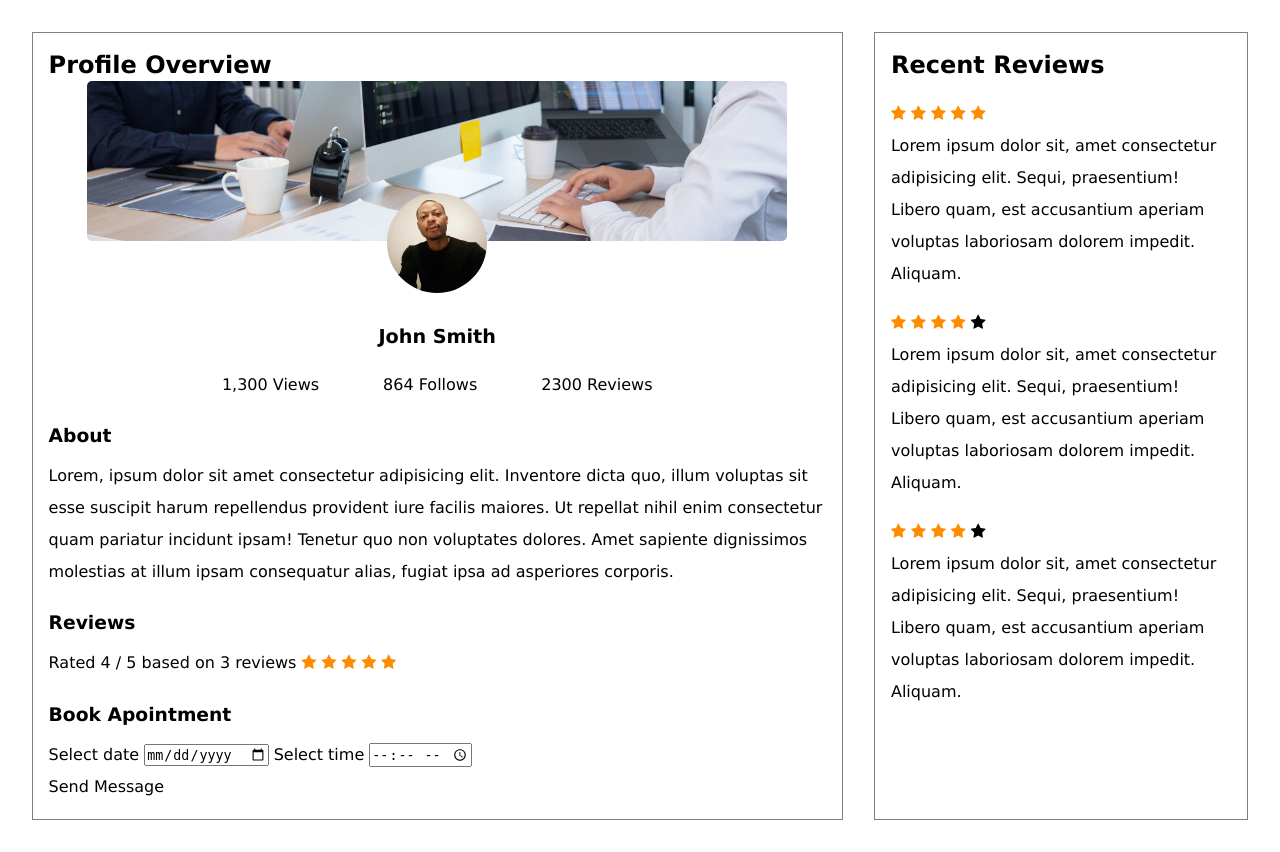
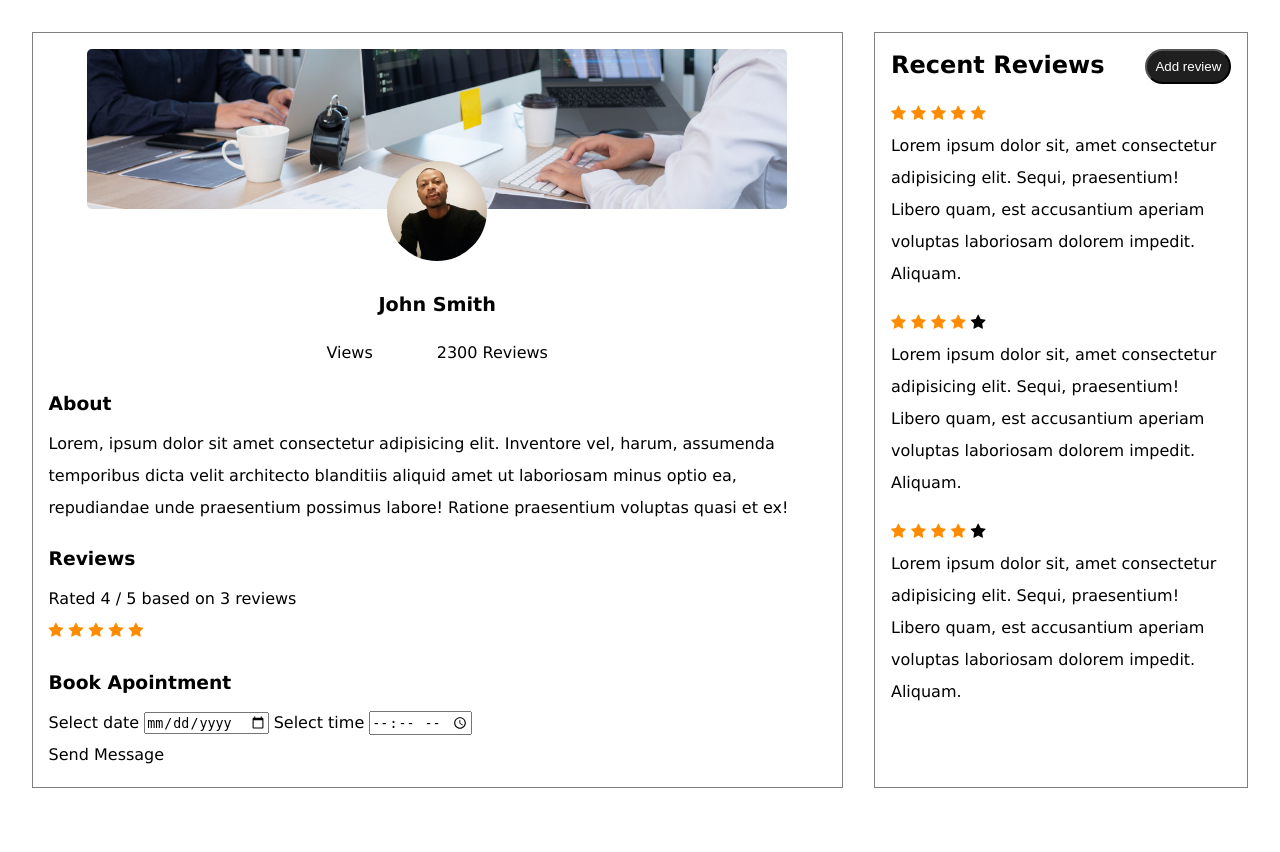
Before and after one commit to stacknatic/php-reviews-crud, a PHP site: page / in a window 1280 px wide. After the commit the page ends 788 px from the top, so only its background shows below. Run offline with PHP 8.4, Linux system fonts and the light colour scheme; data that the repository does not hold is empty.

Commit message:
added review button

```diff
--- a/phpDir/src/index.php
+++ b/phpDir/src/index.php
@@ -1,6 +1,5 @@
 <?php declare(strict_types=1);
 include './db.php';
-
     $sql="select * from consultant";
     $result=mysqli_query($conn, $sql);
     if($result) {
@@ -8,12 +7,12 @@ include './db.php';
             $views=$row['views'];
             $about=$row['about'];
             $review=$row['review'];
-            echo '<tr>
-            <th scope="row">'.$views.'</th>
-            <td>'.$about.'</td>
-            <td>'.$review.'</td>
+        //     echo '<tr>
+        //     <th scope="row">'.$views.'</th>
+        //     <td>'.$about.'</td>
+        //     <td>'.$review.'</td>
 
-          </tr>';
+        //   </tr>';
         }
     }
 
@@ -35,9 +34,10 @@ include './db.php';
     <main>
         <section class='profile-section'>
 
-            <h2>Profile Overview</h2>
+            <!-- <h2>Profile Overview</h2> -->
             <div class='profile-images'>
                 <div class='profile-cover'>
+
                 </div>
 
                 <div class='profile-pic'></div>
@@ -48,18 +48,18 @@ include './db.php';
             </div>
 
             <div class='profile-stats'>
-                <span>1,300 Views</span>
-                <span>864 Follows</span>
-                <span>2300 Reviews</span>
+<span class='profile-views'><? echo $views ?> Views</span>
+                <!-- <span>864 <span class='profile-follows'>Follows</span></span> -->
+                <span class='profile-reviews'>2300 Reviews</span>
 
             </div>
 
             <div class='profile-data'>
 
                 <h3>About</h3>
-                Lorem, ipsum dolor sit amet consectetur adipisicing elit. Inventore dicta quo, illum voluptas sit esse suscipit harum repellendus provident iure facilis maiores. Ut repellat nihil enim consectetur quam pariatur incidunt ipsam! Tenetur quo non voluptates dolores. Amet sapiente dignissimos molestias at illum ipsam consequatur alias, fugiat ipsa ad asperiores corporis.
+                <p>Lorem, ipsum dolor sit amet consectetur adipisicing elit. Inventore vel, harum, assumenda temporibus dicta velit architecto blanditiis aliquid amet ut laboriosam minus optio ea, repudiandae unde praesentium possimus labore! Ratione praesentium voluptas quasi et ex!</p>
                 <h3>Reviews</h3>
-                <!-- <span> Rated 4 / 5 based on 1 review</span>
+                <!-- <p> Rated 4 / 5 based on 1 review</p>
         <span class="fa fa-star checked"></span>
         <span class="fa fa-star checked"></span>
         <span class="fa fa-star checked"></span>
@@ -67,7 +67,7 @@ include './db.php';
         <span class="fa fa-star unchecked"></span>
         <br> -->
 
-                <span> Rated 4 / 5 based on 3 reviews</span>
+                <p> Rated 4 / 5 based on 3 reviews</p>
                 <span class="fa fa-star checked"></span>
                 <span class="fa fa-star checked"></span>
                 <span class="fa fa-star checked"></span>
@@ -90,6 +90,7 @@ include './db.php';
         <section class='sidebar'>
             <div>
                 <h2>Recent Reviews</h2>
+                <button class='add-review'>Add review</button>
                 <span class="fa fa-star checked"></span>
                 <span class="fa fa-star checked"></span>
                 <span class="fa fa-star checked"></span>
--- a/phpDir/src/main.css
+++ b/phpDir/src/main.css
@@ -42,17 +42,33 @@ main{
     border: 1px solid gray;
     line-height: 2rem;
     padding: 1rem;
+    position: relative;
     /* margin: auto; */
 }
+.add-review{
+    position: absolute;
+    top: 1rem;
+    right: 1rem;
+    padding: 0.5rem;
+    border-radius: 20px;
+    background-color: #1f1f1f;
+    color: white;
+}
+
+
 
 .profile-stats{
     margin: 1rem;
     display: flex;
     justify-content: center;
-
+    /* text-align: center; */
 }
 .profile-stats span{
     margin: 0 2rem;
+    display: flex;
+    flex-direction: column;
+    justify-content: center;
+    align-items: center;
 }
 
 .profile-container{
@@ -112,9 +128,10 @@ main{
 @media only screen and (max-width: 694px){
     .profile-section{
         flex-basis: 100%;
-        width: 50%
-
-
+        width: 50%;
+    }
+    p, h2, h3{
+        font-size: small;
     }
     .sidebar{
         flex-basis: 100%;
@@ -123,6 +140,10 @@ main{
     /* .profile-cover{
         width: 60%;
     } */
+    .profile-stats{
+        font-size: small;
+        text-align: center;
+    }
 }
 
 
```
